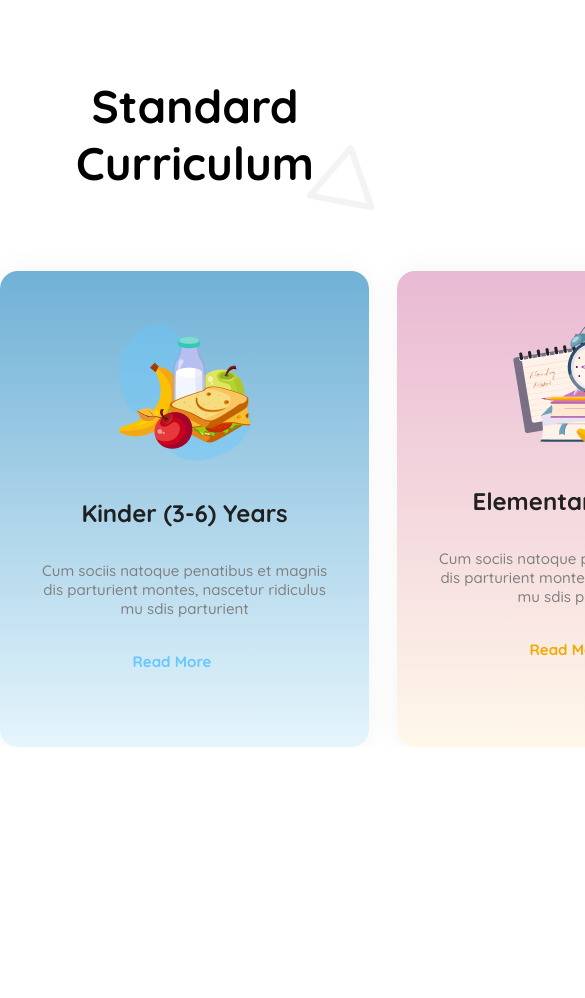
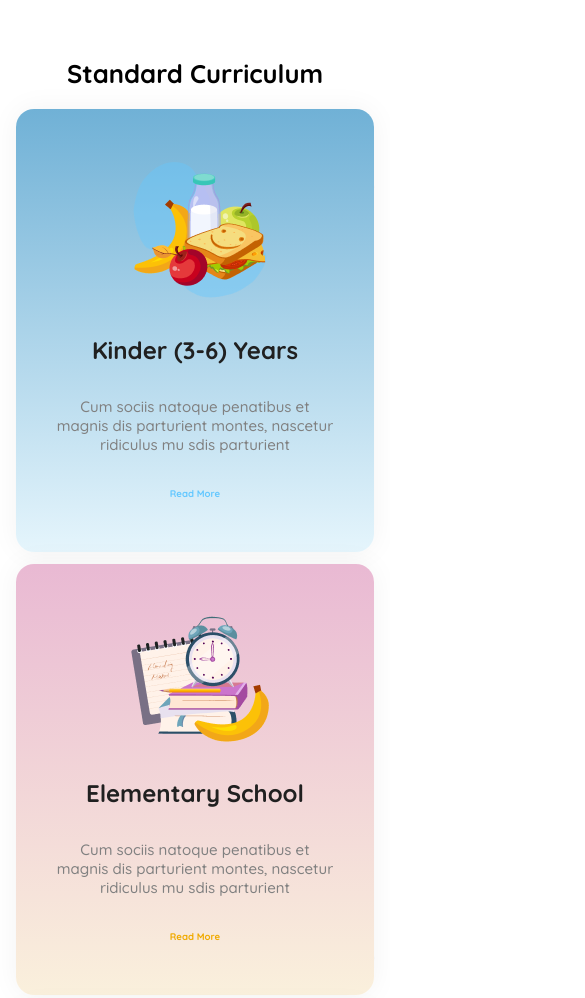
Before and after one commit to samiul-alim12/second-assignment, a plain HTML site: page index.html in a window 390 px wide. Shown: the part 814-1812 px from the top of the page, 585 px wide, since content can reach past the window. Before the commit the page ends 1561 px from the top, so only its background shows below. Drawn offline with Linux system fonts and the light colour scheme.

Commit message:
make responsive card section

```diff
--- a/index.html
+++ b/index.html
@@ -63,7 +63,10 @@
                     <p class="card-details">Cum sociis natoque penatibus et magnis
                         dis parturient montes, nascetur ridiculus
                         mu sdis parturient</p>
-                        <a href="" class="card-link clr-1">Read More</a>
+                        <div class="card-link">
+                            <a href="" class=" clr-1">Read More</a>
+                        </div>
+
                 </div>
                 <div class="card-2">
                     <div class="card-image">
@@ -73,9 +76,13 @@
                     <p class="card-details">Cum sociis natoque penatibus et magnis
                         dis parturient montes, nascetur ridiculus
                         mu sdis parturient</p>
-                        <a href="" class="card-link clr-2">Read More</a>
+                        <div class="card-link">
+                            <a href="" class=" clr-2">Read More</a>
+                        </div>
+
                 </div>
                 <div class="card-3">
+                    <div class="sam">
                         <div class="card-image">
                             <img src="assets/middle.png" alt="">
                         </div>
@@ -83,8 +90,15 @@
                         <p class="card-details">Cum sociis natoque penatibus et magnis
                             dis parturient montes, nascetur ridiculus
                             mu sdis parturient</p>
-                        <a href="" class="card-link clr-3">Read More</a>
+                            <div class="card-link ">
+                                <a href="" class="clr-3">Read More</a>
                             </div>
+                    </div>
+
+                </div>
+            </div>
+            <div class="arrow">
+                <img src="assets/arrow.png" alt="">
             </div>
         </section>
     </main>
--- a/styles/style.css
+++ b/styles/style.css
@@ -110,6 +110,7 @@
     border: none;
 }
 /* curriculum section */
+
 .curriculum-title{
     margin-top: 60px;
     margin-bottom: 80px;
@@ -124,8 +125,6 @@
     /* max-width: 367px; */
     display: flex;
     gap: 28px;
-    height: 476px;
-
 }
 .card-1{
     box-shadow: 0px 0px 28.3px rgba(0, 0, 0, 0.05);
@@ -136,7 +135,7 @@
 .card-2{
     box-shadow: 0px 0px 28.3px rgba(0, 0, 0, 0.05);
     border-radius: 18px;
-    background: linear-gradient(to top, #fff8e9, #e9b9d3);
+    background: linear-gradient(to top, #faf0dc, #e9b9d3);
 }
 .card-3{
     box-shadow: 0px 0px 28.3px rgba(0, 0, 0, 0.05);
@@ -144,7 +143,7 @@
     background: linear-gradient(to top, #f6eeff, #a966f5);
 }
 .card-image{
-    padding: 52.82px 115.5px 32.07px 115.54px;
+    padding: 52px 115px 32px 115px;
 }
 .card-title{
     color: #202020;
@@ -158,22 +157,29 @@
     font-size: 0.94rem;
     font-weight: 500;
     text-align: center;
-    padding: 32.48px 40.67px 33.95px 40.88px;
+    padding: 32px 40px 0px 40px;
 }
 .card-link{
-    text-decoration: none;
-    padding: 0px 132.42px 58.48px 132.46px;
+    padding: 33px 132px 53px 132px;
     font-weight: 700;
     font-size: 0.94rem;
 }
 .clr-1{
     color: #64C8FF;
+    text-decoration: none;
 }
 .clr-2{
     color: #F0AA00;
+    text-decoration: none;
 }
 .clr-3{
     color: #8700FF;
+    text-decoration: none;
+}
+.arrow{
+    justify-content: center;
+    display: flex;
+    margin-top: 80px;
 }
 
 
@@ -241,4 +247,23 @@
         width: 130px;
         height: 42px;
     }
+    /* responsive card section */
+    .arrow{
+        display: none;
+    }
+    .card{
+        flex-direction: column;
+        gap: 12.3px;
+        margin-left: 16px;
+        margin-right: 16px;
+    }
+    .curriculum-title{
+        font-size: 1.6rem;
+        margin: 40px 64px 20px 64px;
+    }
+    .card-link{
+        /* padding: 22px 143px 36px 143px; */
+        font-size: 0.6rem;
+        text-align: center;
+    }
 }
```
Lines whose indentation alone changed are shown as unchanged.
